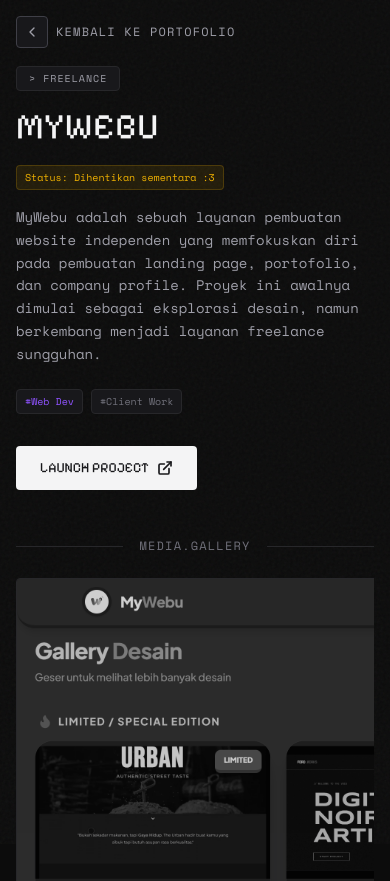
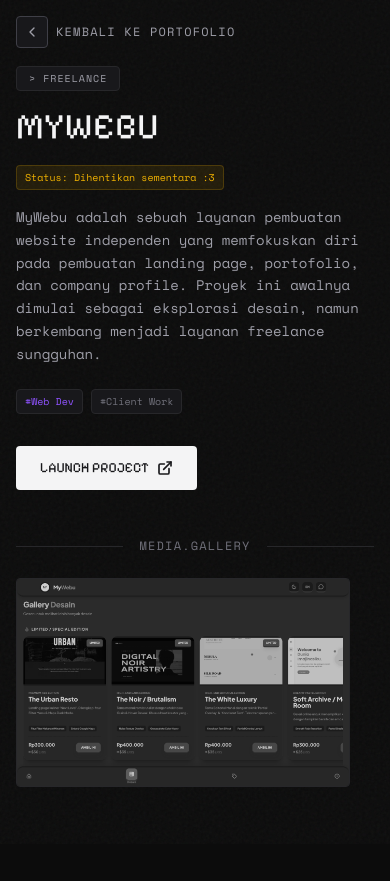
Before and after one commit to FeroFasya/Portogamegweh, a Next.js app: page /Portogamegweh/works/mywebu in a window 390 px wide. Shown: the top 881 px of the page. Built offline with nearby package versions, Linux system fonts and the light colour scheme.

Commit message:
fix: constrain gallery media width on mobile

```diff
--- a/src/app/works/[slug]/page.tsx
+++ b/src/app/works/[slug]/page.tsx
@@ -82,16 +82,16 @@
             <div className="h-px flex-1 bg-zinc-800"></div>
           </div>
 
-          <div className="flex gap-6 overflow-x-auto pb-6 custom-scrollbar snap-x">
+          <div className="flex gap-4 md:gap-6 overflow-x-auto pb-6 custom-scrollbar snap-x items-center">
             {project.gallery.map((media, i) => (
               <div
                 key={i}
-                className="shrink-0 snap-center relative rounded-sm overflow-hidden border border-zinc-800 bg-zinc-900/50 flex items-center justify-center max-h-[70vh] group shing-effect"
+                className="shrink-0 snap-center relative rounded-sm overflow-hidden border border-zinc-800 bg-zinc-900/50 flex items-center justify-center group shing-effect"
               >
                 {media.type === 'video' ? (
                   <video
                     src={media.url}
-                    className="max-h-[70vh] w-auto object-contain"
+                    className="max-w-[85vw] md:max-w-[70vw] lg:max-w-[900px] max-h-[50vh] md:max-h-[70vh] w-auto h-auto object-contain"
                     autoPlay
                     loop
                     muted
@@ -101,7 +101,7 @@
                   <img
                     src={media.url}
                     alt={`${project.title} preview ${i + 1}`}
-                    className="max-h-[70vh] w-auto object-contain grayscale opacity-80 group-hover:grayscale-0 group-hover:opacity-100 transition-all duration-500"
+                    className="max-w-[85vw] md:max-w-[70vw] lg:max-w-[900px] max-h-[50vh] md:max-h-[70vh] w-auto h-auto object-contain grayscale opacity-80 group-hover:grayscale-0 group-hover:opacity-100 transition-all duration-500"
                   />
                 )}
               </div>
```
